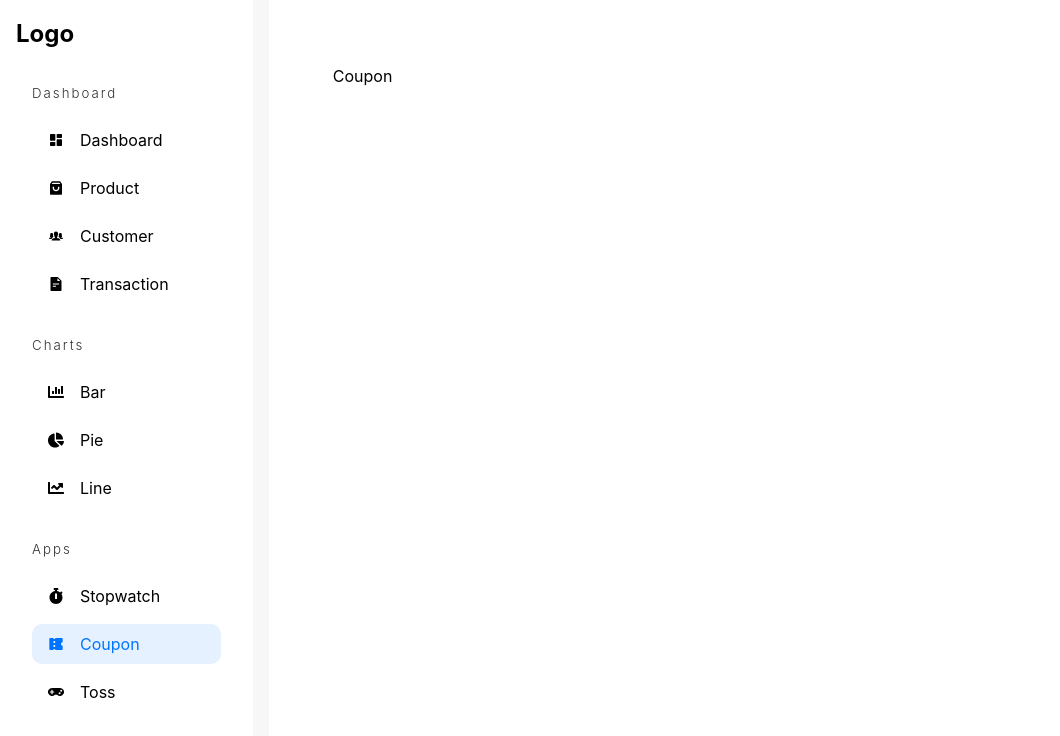
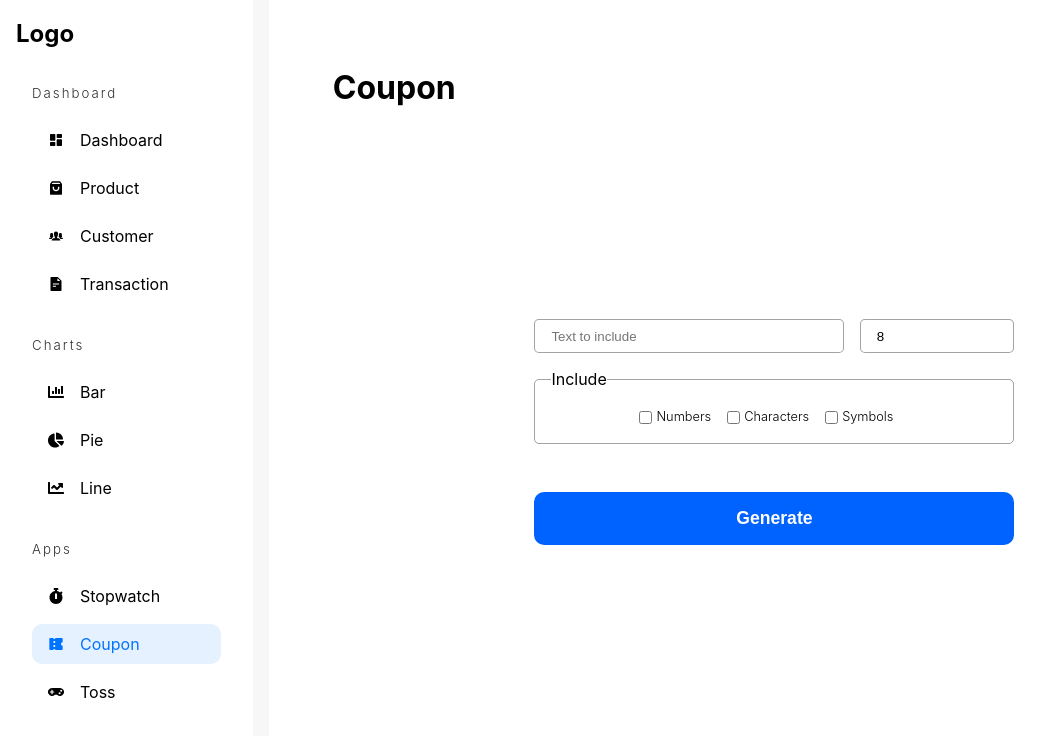
Before and after one commit to ItsImran10140/DashBoard_App, a React (Vite) app: page /admin/app/coupon in a window 1280 px wide. Shown: the top 736 px of the page, without its empty margins (0-1060 px from the left). Built offline with nearby package versions, Linux system fonts and the light colour scheme.

Commit message:
Coupon Code Genrator

```diff
--- a/src/pages/apps/Coupon.tsx
+++ b/src/pages/apps/Coupon.tsx
@@ -1,10 +1,110 @@
+/* eslint-disable @typescript-eslint/no-unused-vars */
+import { FormEvent, FormEventHandler, useEffect, useState } from "react";
 import AdminSideBar from "../../components/AdminSideBar";
 
+const allLetters = "ABCDEFGHIJKLMNOPQRSTUVWXYZabcdefghijklmnopqrestuvwxyz";
+const allNumbers = 1234567890;
+const allSymbols = "!@#$%^&*()_+";
+
 const Coupon = () => {
+  const [size, setSize] = useState<number>(8);
+  const [prefix, setPrefix] = useState<string>("");
+  const [includeNumber, setIncludeNumbers] = useState<boolean>(false);
+  const [includeCharacters, setIncludeCharacters] = useState<boolean>(false);
+  const [includeSymbols, setIncludeSymbols] = useState<boolean>(false);
+  const [inCopied, setIsCopied] = useState<boolean>(false);
+
+  const [coupon, setCoupon] = useState<string>("");
+
+  const copyText = async (coupon: string) => {
+    await window.navigator.clipboard.writeText(coupon);
+    setIsCopied(true);
+  };
+
+  const submitHandler = (e: FormEvent<HTMLFormElement>) => {
+    e.preventDefault();
+
+    if (!includeNumber && !includeCharacters && !includeSymbols)
+      return alert("Please Select one at least");
+
+    let result: string = prefix || "";
+    const loopLength: number = size - result.length;
+
+    for (let i = 0; i < loopLength; i++) {
+      let entireString: string = "";
+      if (includeCharacters) entireString += allLetters;
+      if (includeNumber) entireString += allNumbers;
+      if (includeSymbols) entireString += allSymbols;
+
+      const randomNum: number = ~~(Math.random() * entireString.length);
+
+      result += entireString[randomNum];
+    }
+
+    setCoupon(result);
+  };
+
+  useEffect(() => {
+    setIsCopied(false);
+  }, [coupon]);
+
   return (
     <div className="adminContainer">
       <AdminSideBar />
-      <main className="chart-container">Coupon</main>
+      <main className="dashboard-app-container">
+        <h1>Coupon</h1>
+        <section>
+          <form className="coupon-form" onSubmit={submitHandler}>
+            <input
+              type="text"
+              placeholder="Text to include"
+              value={prefix}
+              onChange={(e) => setPrefix(e.target.value)}
+              maxLength={size}
+            />
+            <input
+              type="number"
+              placeholder="Coupon Length"
+              value={size}
+              onChange={(e) => setSize(Number(e.target.value))}
+              min={8}
+              max={25}
+            />
+
+            <fieldset>
+              <legend>Include</legend>
+              <input
+                type="checkbox"
+                checked={includeNumber}
+                onChange={() => setIncludeNumbers((prev) => !prev)}
+              />
+              <span>Numbers</span>
+              <input
+                type="checkbox"
+                checked={includeCharacters}
+                onChange={() => setIncludeCharacters((prev) => !prev)}
+              />
+              <span>Characters</span>
+              <input
+                type="checkbox"
+                checked={includeSymbols}
+                onChange={() => setIncludeSymbols((prev) => !prev)}
+              />
+              <span>Symbols</span>
+            </fieldset>
+            <button type="submit">Generate</button>
+          </form>
+
+          {coupon && (
+            <code>
+              {coupon}{" "}
+              <span onClick={() => copyText(coupon)}>
+                {inCopied ? "Copied" : "Copy"}
+              </span>
+            </code>
+          )}
+        </section>
+      </main>
     </div>
   );
 };
--- a/src/styles/dashboardapp.scss
+++ b/src/styles/dashboardapp.scss
@@ -53,5 +53,71 @@
         }
       }
     }
+
+    .coupon-form {
+      @include grid(2fr 1fr, 2rem);
+      max-width: 30rem;
+      width: 100%;
+
+      > input {
+        padding: 1rem;
+        border: 1px solid rgba(0, 0, 0, 0.359);
+        outline: none;
+        border-radius: 5px;
+      }
+
+      > fieldset {
+        padding: 1rem;
+        border: 1px solid rgba(0, 0, 0, 0.359);
+        border-radius: 5px;
+        @include flex(row, center, center, 0);
+        flex-wrap: wrap;
+        grid-column: 1/3;
+
+        span {
+          font-size: 0.8rem;
+          font-weight: 300;
+          margin-inline-start: 0.25rem;
+          margin-inline-end: 1rem;
+        }
+      }
+
+      > button {
+        font-weight: 700;
+        font-size: 1.1rem;
+        width: 100%;
+        padding: 1rem;
+        border: none;
+        color: white;
+        cursor: pointer;
+        margin: 2rem 0;
+        border-radius: 10px;
+        grid-column: 1/3;
+        background-color: rgb(0, 98, 255);
+      }
+    }
+
+    > code {
+      position: relative;
+      font-size: 1.2rem;
+      letter-spacing: 2px;
+      cursor: pointer;
+      &:hover > span {
+        opacity: 1;
+      }
+
+      > span {
+        opacity: 0;
+        @include sqaure(100%);
+        top: 0;
+        left: 0;
+        position: absolute;
+        border-radius: 5px;
+        background-color: rgb(15, 15, 15);
+        color: white;
+        font-size: 0.8rem;
+        @include flex;
+      }
+    }
   }
 }
```
